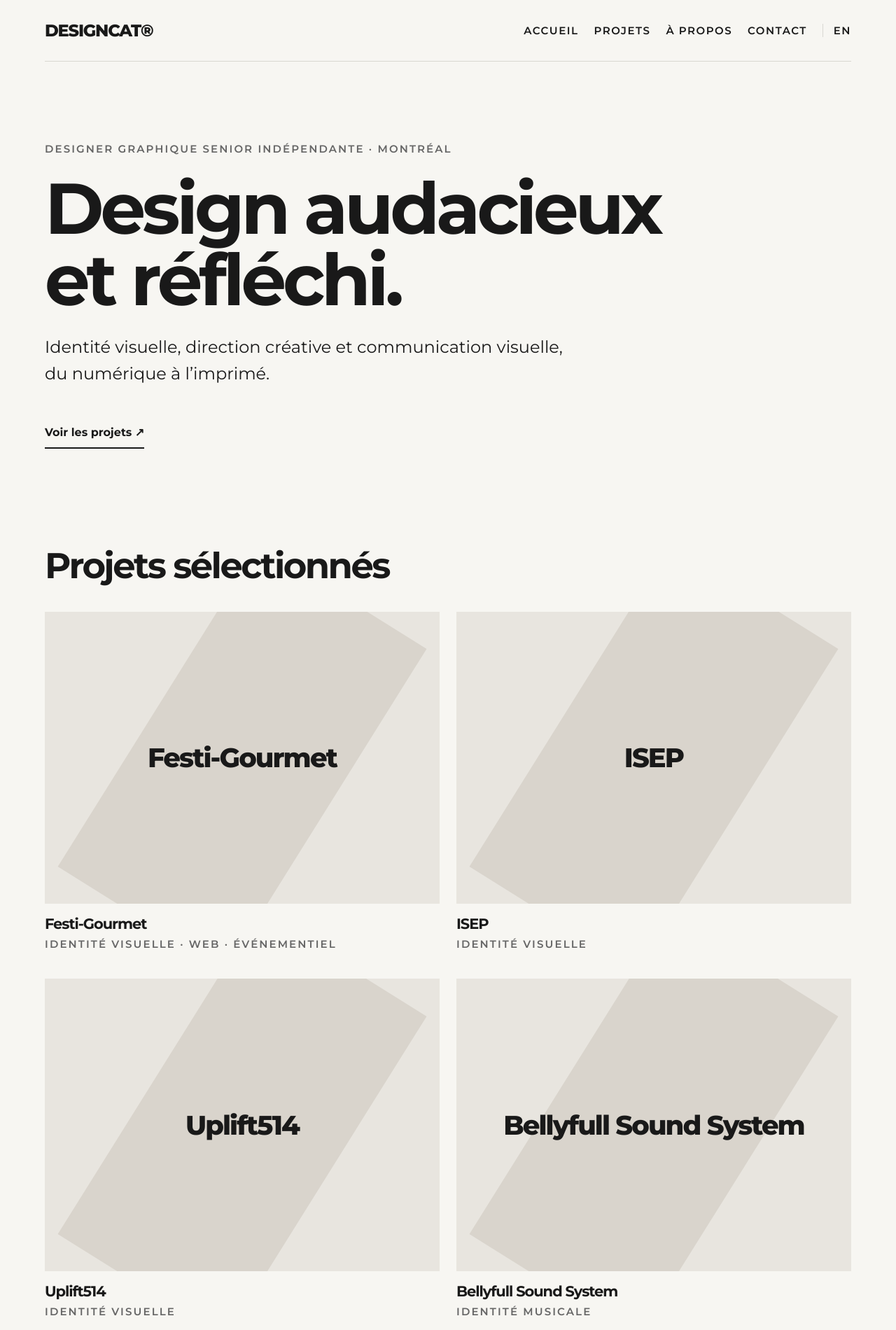
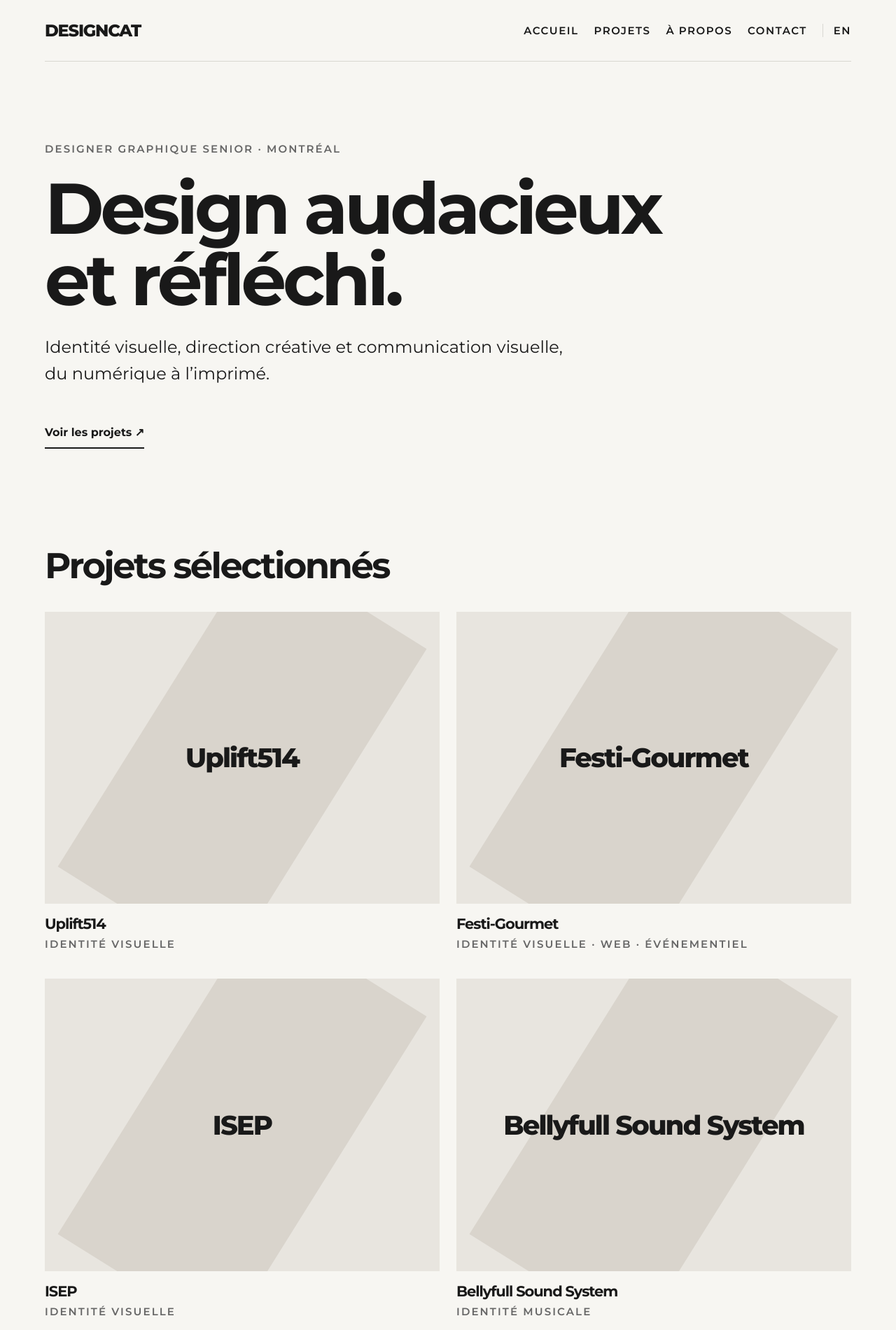
Before and after one commit to designcatca/portfolio, a plain HTML site: page fr/index.html in a window 1280 px wide. Shown: the top 1900 px of the page at 70% size. Drawn offline with Linux system fonts and the light colour scheme.

Commit message:
Update index.html

```diff
--- a/fr/index.html
+++ b/fr/index.html
@@ -4,44 +4,49 @@
 <meta charset="utf-8">
 <meta name="viewport" content="width=device-width, initial-scale=1">
 <meta name="description" content="DesignCat — Senior graphic design, branding, creative direction, digital and print.">
-<title>DesignCat | DesignCat</title>
+<title>DesignCat | Designer graphique senior</title>
 <link rel="stylesheet" href="/assets/style.css">
 </head>
 <body>
 <div class="wrap">
-  <header class="top"><a class="logo" href="/fr/">DESIGNCAT®</a>
+  <header class="top"><a class="logo" href="/fr/">DESIGNCAT</a>
     <nav class="nav" aria-label="Main navigation"><a href="/fr/home.html">Accueil</a><a href="/fr/work.html">Projets</a><a href="/fr/about.html">À propos</a><a href="/fr/contact.html">Contact</a><a class="lang" href="/">EN</a></nav>
   </header>
   <main>
     <section class="hero">
-      <div class="eyebrow">Designer graphique senior indépendante · Montréal</div>
+      <div class="eyebrow">Designer graphique senior · Montréal</div>
       <h1>Design audacieux et réfléchi.</h1>
       <p class="lead">Identité visuelle, direction créative et communication visuelle, du numérique à l’imprimé.</p>
       <a class="button" href="/fr/work.html">Voir les projets ↗</a></section>
     <section class="section">
       <h2>Projets sélectionnés</h2>
       <div class="grid">
+        <a class="project" href="/fr/projects/uplift514.html">
+        <div class="thumb"><span>Uplift514</span></div>
+        <h3>Uplift514</h3>
+        <p class="meta">Identité visuelle</p>
+        </a>
         <a class="project" href="/fr/projects/festi-gourmet.html">
         <div class="thumb"><span>Festi-Gourmet</span></div>
         <h3>Festi-Gourmet</h3>
         <p class="meta">Identité visuelle · Web · Événementiel</p>
-        </a><a class="project" href="/fr/projects/isep.html">
+        </a>
+        <a class="project" href="/fr/projects/isep.html">
         <div class="thumb"><span>ISEP</span></div>
         <h3>ISEP</h3>
         <p class="meta">Identité visuelle</p>
-        </a><a class="project" href="/fr/projects/uplift514.html">
-        <div class="thumb"><span>Uplift514</span></div>
-        <h3>Uplift514</h3>
-        <p class="meta">Identité visuelle</p>
-        </a><a class="project" href="/fr/projects/bellyfull.html">
+        </a>
+        <a class="project" href="/fr/projects/bellyfull.html">
         <div class="thumb"><span>Bellyfull Sound System</span></div>
         <h3>Bellyfull Sound System</h3>
         <p class="meta">Identité musicale</p>
-        </a><a class="project" href="/fr/projects/shot-by-kerv.html">
+        </a>
+        <a class="project" href="/fr/projects/shot-by-kerv.html">
         <div class="thumb"><span>Shot by Kerv</span></div>
         <h3>Shot by Kerv</h3>
         <p class="meta">Identité visuelle</p>
-        </a><a class="project" href="/fr/projects/heros-de-chez-nous.html">
+        </a>
+        <a class="project" href="/fr/projects/heros-de-chez-nous.html">
         <div class="thumb"><span>Héros de chez nous</span></div>
         <h3>Héros de chez nous</h3>
         <p class="meta">Design web</p>
```
